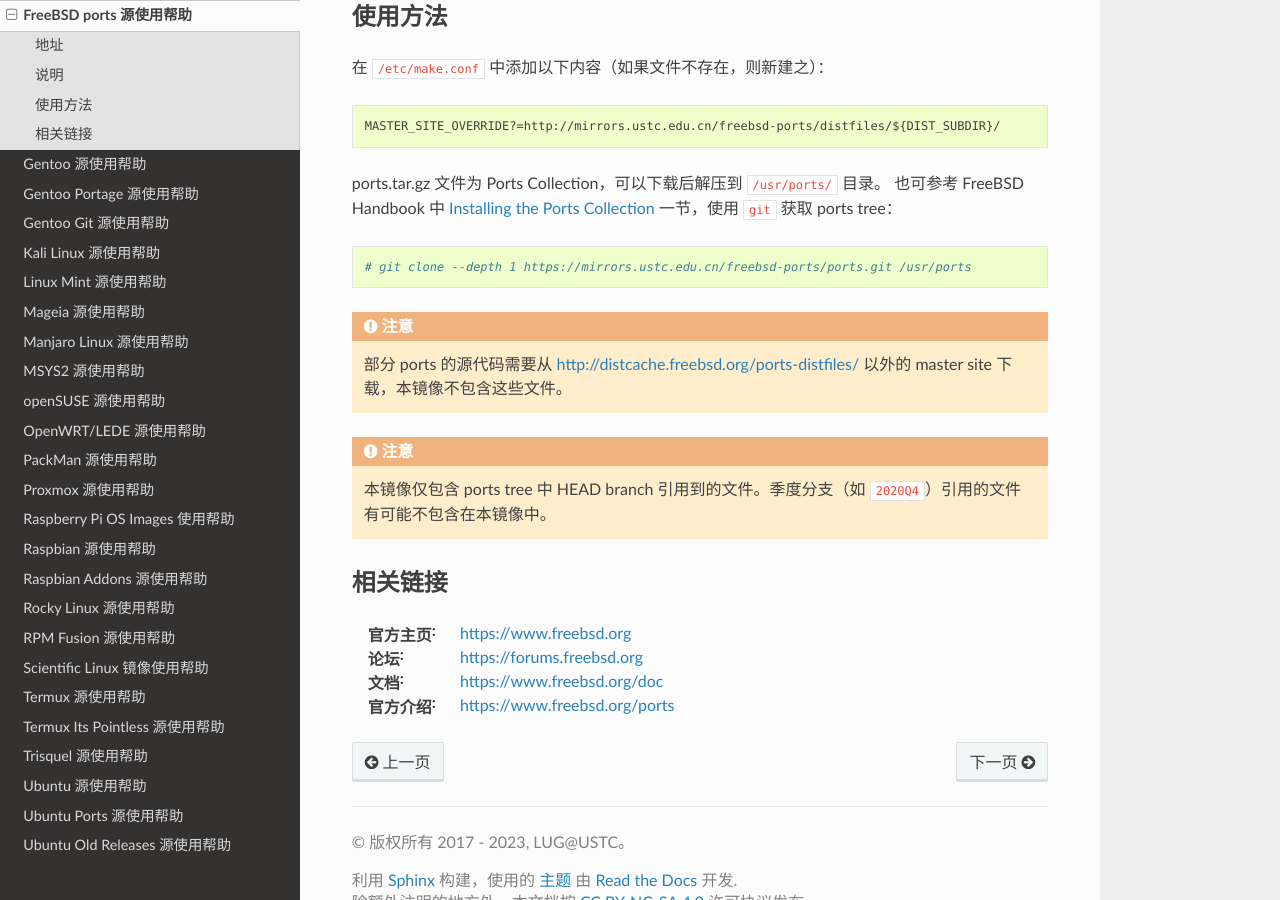
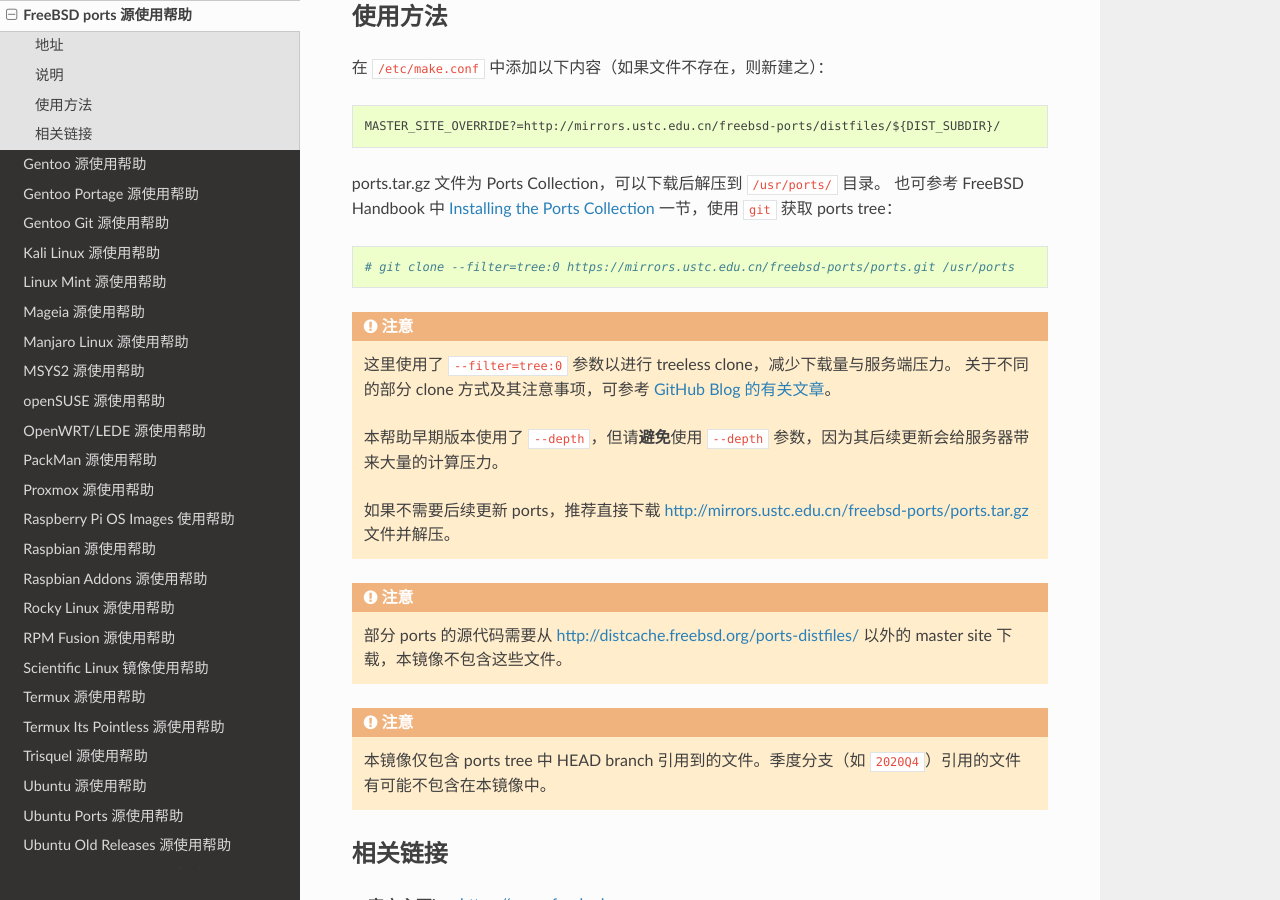
Before and after one commit to ustclug/mirrorhelp, a Sphinx documentation site: the page built from source/freebsd-ports.rst, in a window 1280 px wide and 900 px high, scrolled down 385 px. Built offline with Sphinx 7.4.7 and the Read the Docs theme 2.0.0, drawn with Linux system fonts in a browser that asks for light colours; pages that are not in the unit, such as notebooks, are missing from menus.

Commit message:
freebsd-ports: use treeless clone instead of shallow clone

```diff
--- a/source/freebsd-ports.rst
+++ b/source/freebsd-ports.rst
@@ -26,7 +26,15 @@
 
 ::
 
-    # git clone --depth 1 https://mirrors.ustc.edu.cn/freebsd-ports/ports.git /usr/ports
+    # git clone --filter=tree:0 https://mirrors.ustc.edu.cn/freebsd-ports/ports.git /usr/ports
+
+.. attention::
+    这里使用了 ``--filter=tree:0`` 参数以进行 treeless clone，减少下载量与服务端压力。
+    关于不同的部分 clone 方式及其注意事项，可参考 `GitHub Blog 的有关文章 <https://github.blog/2020-12-21-get-up-to-speed-with-partial-clone-and-shallow-clone/>`_。
+
+    本帮助早期版本使用了 ``--depth``，但请\ **避免**\ 使用 ``--depth`` 参数，因为其后续更新会给服务器带来大量的计算压力。
+
+    如果不需要后续更新 ports，推荐直接下载 http://mirrors.ustc.edu.cn/freebsd-ports/ports.tar.gz 文件并解压。
 
 .. attention::
     部分 ports 的源代码需要从 http://distcache.freebsd.org/ports-distfiles/ 以外的 master site 下载，本镜像不包含这些文件。
```
